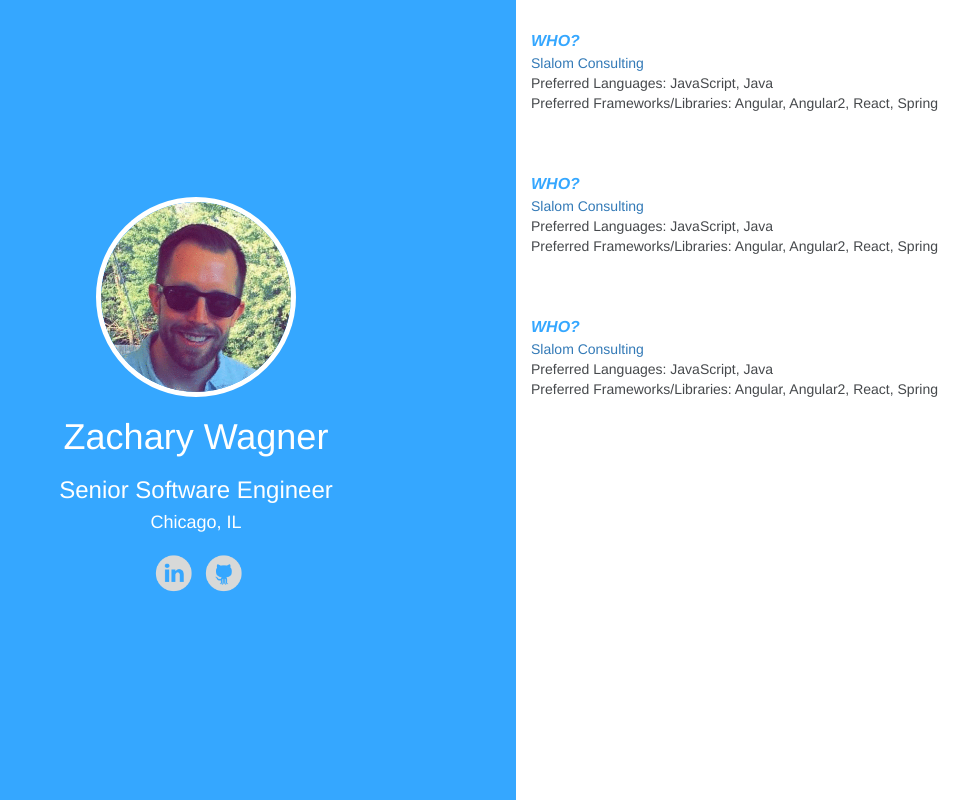
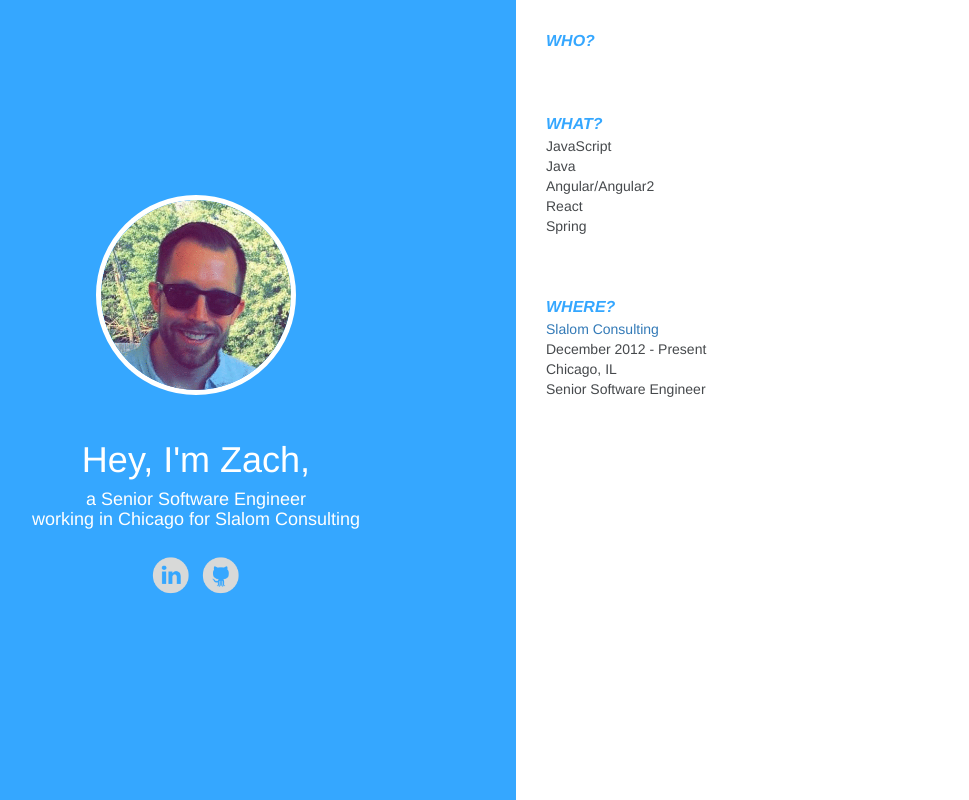
Before and after one commit to zwagner86/ng2-profile, an Angular app: page / in a window 1280 px wide. Shown: the whole page, without its empty margins (124-1093 px from the left). Built offline with nearby package versions, Linux system fonts and the light colour scheme.

Commit message:
change structure/styling a bit - pt 2

```diff
--- a/src/app/app.component.html
+++ b/src/app/app.component.html
@@ -5,9 +5,9 @@
         <div class="profile-pic-container">
           <img src="../assets/prof-pic.png" />
         </div>
-        <h1>Zachary Wagner</h1>
-        <h3>Senior Software Engineer</h3>
-        <h4>Chicago, IL</h4>
+        <h1>Hey, I'm Zach,</h1>
+        <h4>a Senior Software Engineer</h4>
+        <h4>working in Chicago for Slalom Consulting</h4>
         <div class="social-icons">
           <a href="https://www.linkedin.com/in/zacharywagner" target="_blank"><img class="linkedin" src="../assets/linkedin_circle_gray.png" /></a>
           <a href="https://github.com/zwagner86" target="_blank"><img class="github" src="../assets/github_circle_gray.png" /></a>
@@ -20,25 +20,26 @@
       <div class="info-container">
         <div class="info-header">WHO?</div>
         <div class="info">
-          <div><a href="https://www.slalom.com/locations/chicago" target="_blank">Slalom Consulting</a></div>
-          <div><span class="info-type">Preferred Languages: </span>JavaScript, Java</div>
-          <div><span class="info-type">Preferred Frameworks/Libraries: </span>Angular, Angular2, React, Spring</div>
+          <div></div>
         </div>
       </div>
       <div class="info-container">
-        <div class="info-header">WHO?</div>
+        <div class="info-header">WHAT?</div>
         <div class="info">
-          <div><a href="https://www.slalom.com/locations/chicago" target="_blank">Slalom Consulting</a></div>
-          <div><span class="info-type">Preferred Languages: </span>JavaScript, Java</div>
-          <div><span class="info-type">Preferred Frameworks/Libraries: </span>Angular, Angular2, React, Spring</div>
+          <div>JavaScript</div>
+          <div>Java</div>
+          <div>Angular/Angular2</div>
+          <div>React</div>
+          <div>Spring</div>
         </div>
       </div>
       <div class="info-container">
-        <div class="info-header">WHO?</div>
+        <div class="info-header">WHERE?</div>
         <div class="info">
           <div><a href="https://www.slalom.com/locations/chicago" target="_blank">Slalom Consulting</a></div>
-          <div><span class="info-type">Preferred Languages: </span>JavaScript, Java</div>
-          <div><span class="info-type">Preferred Frameworks/Libraries: </span>Angular, Angular2, React, Spring</div>
+          <div>December 2012 - Present</div>
+          <div>Chicago, IL</div>
+          <div>Senior Software Engineer</div>
         </div>
       </div>
     </div>
--- a/src/app/app.component.less
+++ b/src/app/app.component.less
@@ -32,7 +32,7 @@
         vertical-align: middle;
 
         .profile-pic-container {
-          //float: none;
+          padding-bottom: 25px;
 
           img {
             width: 200px;
@@ -41,15 +41,20 @@
           }
         }
 
+        h4 {
+          margin: 0;
+        }
+
         .social-icons {
           display: inline-block;
-          //float: right;
+          padding-top: 15px;
+
           a {
             img {
               width: 40px;
               margin: 10px 5px;
               &.linkedin {
-                margin-left: 5px;
+                margin-left: 0;
               }
               &.github {
                 margin-right: 0;
@@ -77,6 +82,8 @@
 
       .info-container {
         padding-bottom: 60px;
+        padding-left: 15px;
+        padding-right: 15px;
 
         .info-header {
           color: #35a7ff;
```
